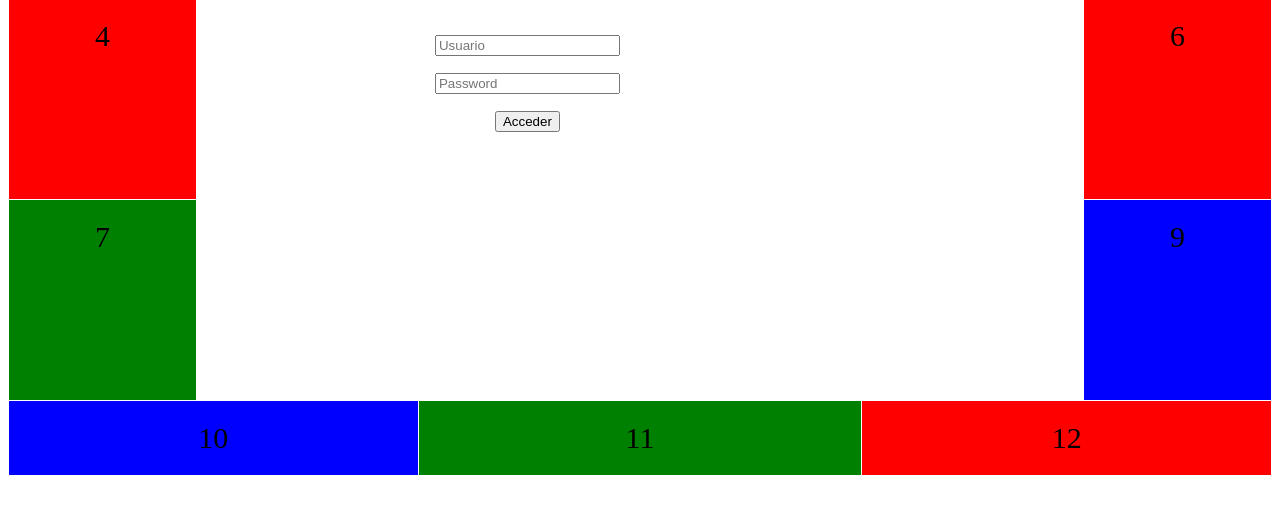
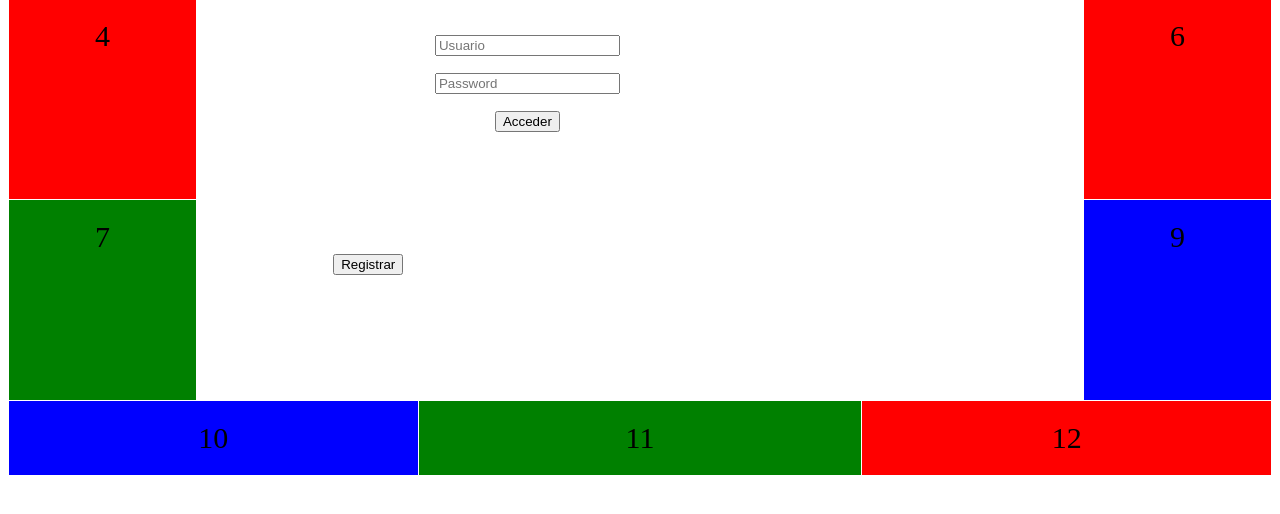
Before and after one commit to JonaOlave/Tarea1_JSBackender, a Django app: page /login/ in a window 1280 px wide. Shown: the part 85-599 px from the top of the page. Run offline with Django 3.2, Linux system fonts and the light colour scheme.

Commit message:
Se corrige registro de login

```diff
--- a/ejercicio02/usuarios/templates/usuarios/login.html
+++ b/ejercicio02/usuarios/templates/usuarios/login.html
@@ -43,5 +43,5 @@
 {%endblock principal1%}
 
 {% block principal2 %}
-{# <a href="{% url 'usuarios:registro' %}"><button type="button">Registrar</button></a> #}
+<a href="{% url 'usuarios:registro' %}"><button type="button">Registrar</button></a>
 {%endblock principal2%}
```
Also changed, not shown: ejercicio02/db.sqlite3.
